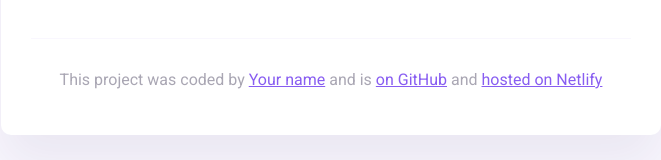
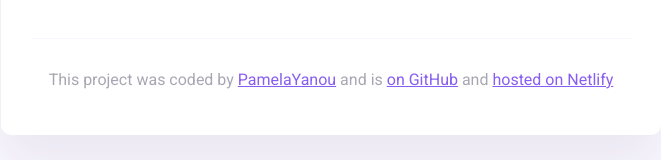
Before and after one commit to PamelaYanou/weather-app-repo, a plain HTML site: page index.html in a window 1280 px wide. Shown: the part 325-485 px from the top of the page, without its empty margins (309-970 px from the left). Drawn offline with nearby package versions, Linux system fonts and the light colour scheme.

Commit message:
Update index.html

```diff
--- a/index.html
+++ b/index.html
@@ -47,7 +47,7 @@
       <footer>
         <p>
           This project was coded by
-          <a href="#" target="_blank">Your name</a> and is
+          <a href="#" target="_blank">PamelaYanou</a> and is
           <a href="#" target="_blank"> on GitHub</a> and
           <a href="#" target="_blank">hosted on Netlify</a>
         </p>
```
